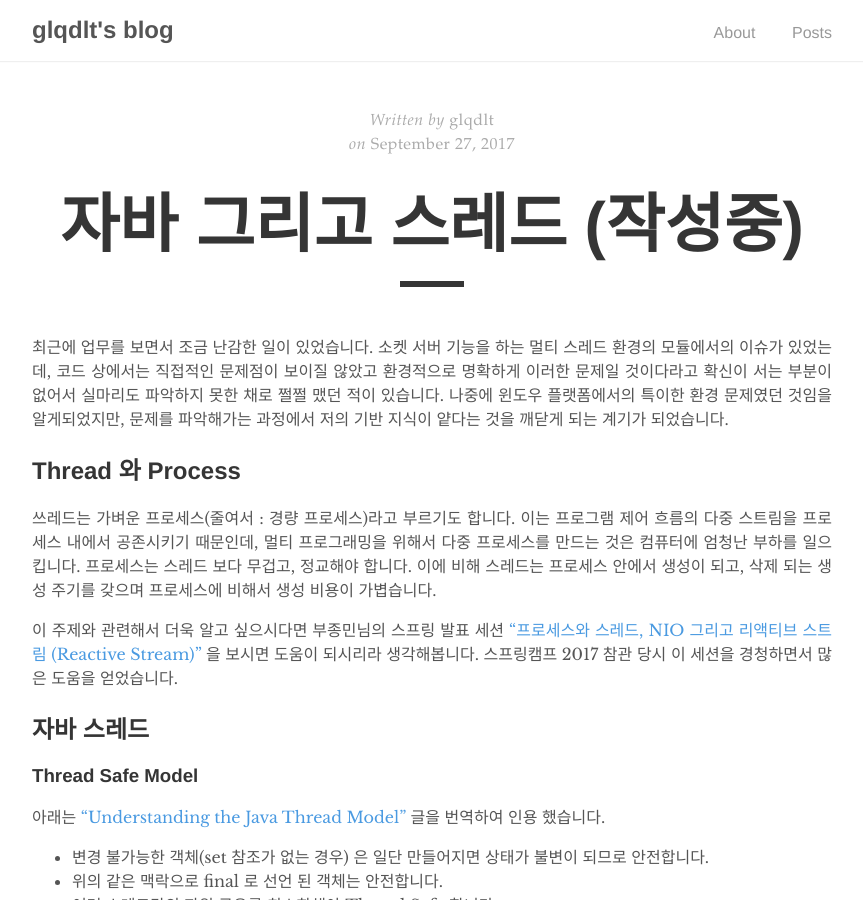
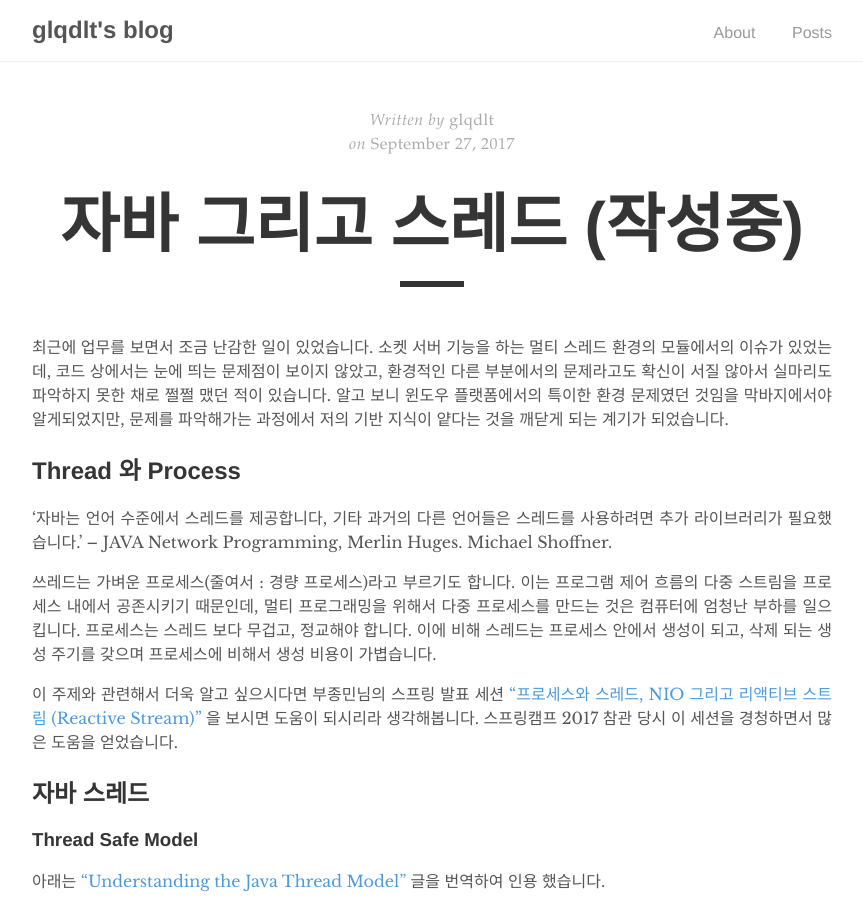
Before and after one commit to glqdlt/glqdlt.github.io, a Jekyll site: the page built from _posts/2017-09-27-자바 그리고 스레드.md, in a window 1280 px wide and 900 px high. Shown: the whole window, without its empty margins (208-1071 px from the left). Built offline with Jekyll 4.4.1, drawn with Linux system fonts in a browser that asks for light colours.

Commit message:
post modified

```diff
--- a/_posts/2017-09-27-자바 그리고 스레드.md
+++ b/_posts/2017-09-27-자바 그리고 스레드.md
@@ -6,12 +6,16 @@ author: "glqdlt"
 
 최근에 업무를 보면서 조금 난감한 일이 있었습니다.
 소켓 서버 기능을 하는 멀티 스레드 환경의 모듈에서의 이슈가 있었는 데,
-코드 상에서는 직접적인 문제점이 보이질 않았고 환경적으로 명확하게 이러한 문제일 것이다라고 확신이 서는 부분이 없어서
+코드 상에서는 눈에 띄는 문제점이 보이지 않았고, 환경적인 다른 부분에서의 문제라고도 확신이 서질 않아서
 실마리도 파악하지 못한 채로 쩔쩔 맸던 적이 있습니다.
-나중에 윈도우 플랫폼에서의 특이한 환경 문제였던 것임을 알게되었지만,
+알고 보니 윈도우 플랫폼에서의 특이한 환경 문제였던 것임을 막바지에서야 알게되었지만,
 문제를 파악해가는 과정에서 저의 기반 지식이 얕다는 것을 깨닫게 되는 계기가 되었습니다.
 
 ## Thread 와 Process
+
+'자바는 언어 수준에서 스레드를 제공합니다, 기타 과거의 다른 언어들은 스레드를 사용하려면 추가 라이브러리가 필요했습니다.'
+-- JAVA Network Programming, Merlin Huges. Michael Shoffner.
+
 
 쓰레드는 가벼운 프로세스(줄여서 : 경량 프로세스)라고 부르기도 합니다.
 이는 프로그램 제어 흐름의 다중 스트림을 프로세스 내에서 공존시키기 때문인데, 멀티 프로그래밍을 위해서 다중 프로세스를 만드는 것은 컴퓨터에 엄청난 부하를 일으킵니다. 프로세스는 스레드 보다 무겁고, 정교해야 합니다. 이에 비해 스레드는 프로세스 안에서 생성이 되고, 삭제 되는 생성 주기를 갖으며 프로세스에 비해서 생성 비용이 가볍습니다.
@@ -20,7 +24,6 @@ author: "glqdlt"
 
 
 ## 자바 스레드
-
 
 ### Thread Safe Model
 
@@ -43,9 +46,6 @@ author: "glqdlt"
 ### Java Memory Model
 
 아래는 Jakob Jenkov 의 ["Java Memory Model"](http://tutorials.jenkov.com/java-concurrency/java-memory-model.html) 글을 번역하여 인용 했습니다.
-
-
-
 
 ### Context switching
 
@@ -83,14 +83,11 @@ Context Switching..
 - LazyHolder
 
 
-
-
 ## Thread Pool
 
 하마님의 ["[Java] 쓰레드풀 과 ForkJoinPool"](https://okky.kr/article/345720)
 
 일반적으로 멀티쓰레드 개발하는 데에 있어서, 쓰레드 풀을 쓰지 않는 것은 거의 없다. 그만큼 안정적인 프로그래밍으로 기반이 잡혔는 데, '이렇게 이렇게 쓰세요' 정도의 이야기는 많아도, 좀 더 자세히 알아보려고 하면 관련 된 자료를 찾기가 어렵다.
-
 
 
 ## Thread analy
@@ -106,10 +103,7 @@ Context Switching..
 
 - 리눅스 플랫폼에서의 덤프
 
-
-
 ## Try with Resource (Java 7)
 
 
-
 감사합니다.
```
